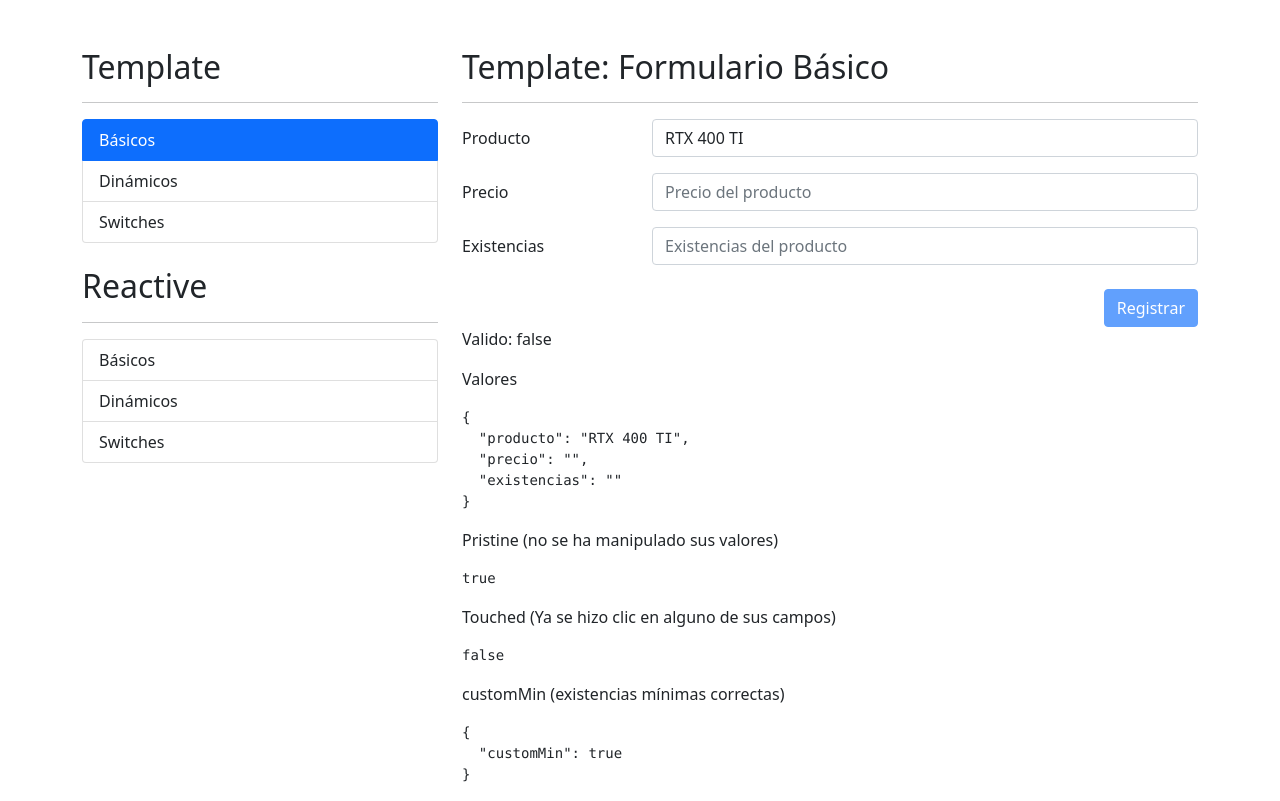
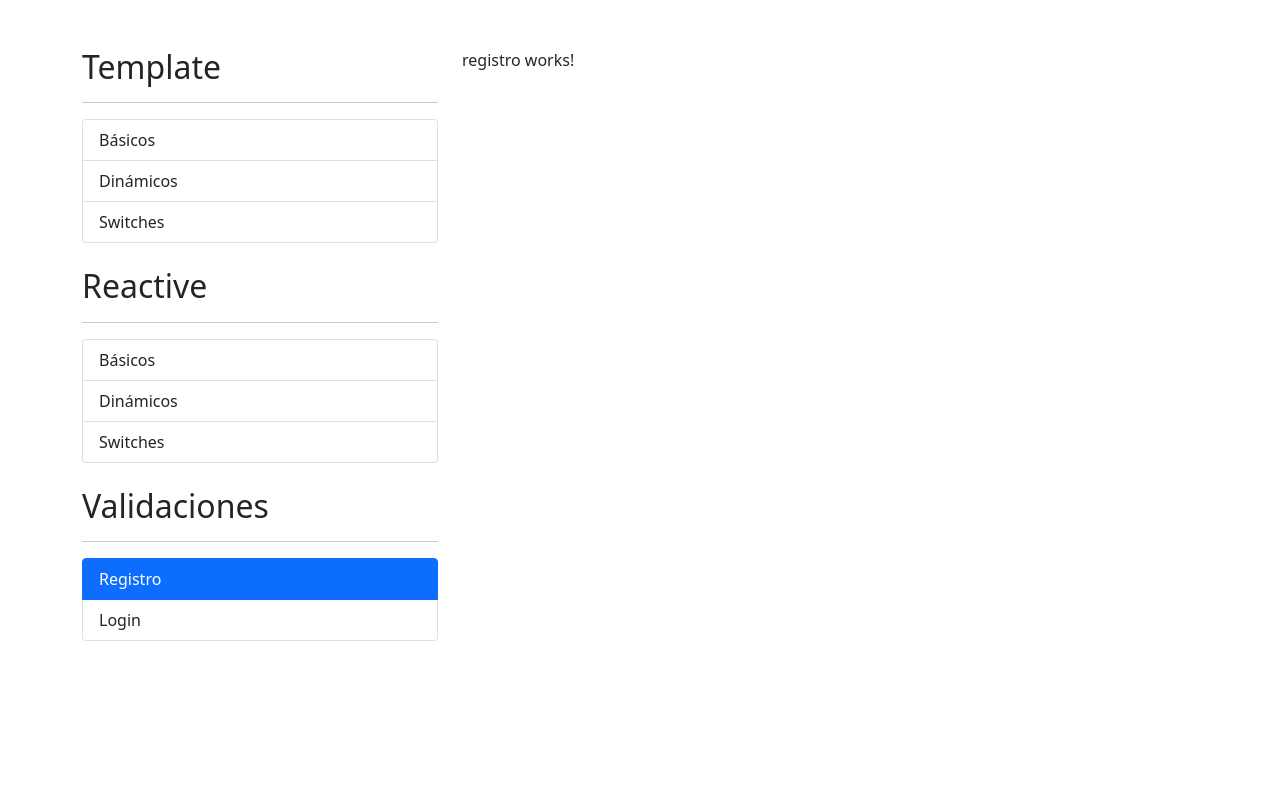
Before and after one commit to alexglzrys/angular-formularios, an Angular app: page /auth/registro in a window 1280 px wide. Before the commit this address led to /template/basicos. Built offline with nearby package versions, Linux system fonts and the light colour scheme.

Commit message:
agregar scaffolding validaciones personalizadas

```diff
--- a/src/app/app-routing.module.ts
+++ b/src/app/app-routing.module.ts
@@ -14,6 +14,10 @@
     loadChildren: () => import('./reactive/reactive.module').then(m => m.ReactiveModule),
   },
   {
+    path: 'auth',
+    loadChildren: () => import('./auth/auth.module').then(m => m.AuthModule),
+  },
+  {
     path: '**',
     redirectTo: 'template/basicos'
   }
--- /dev/null
+++ b/src/app/auth/pages/login/login.component.html
@@ -0,0 +1 @@
+<p>login works!</p>
--- /dev/null
+++ b/src/app/auth/pages/login/login.component.ts
@@ -0,0 +1,15 @@
+import { Component, OnInit } from '@angular/core';
+
+@Component({
+  selector: 'app-login',
+  templateUrl: './login.component.html',
+  styleUrls: ['./login.component.css']
+})
+export class LoginComponent implements OnInit {
+
+  constructor() { }
+
+  ngOnInit(): void {
+  }
+
+}
--- /dev/null
+++ b/src/app/auth/pages/registro/registro.component.html
@@ -0,0 +1 @@
+<p>registro works!</p>
--- /dev/null
+++ b/src/app/auth/pages/registro/registro.component.ts
@@ -0,0 +1,15 @@
+import { Component, OnInit } from '@angular/core';
+
+@Component({
+  selector: 'app-registro',
+  templateUrl: './registro.component.html',
+  styleUrls: ['./registro.component.css']
+})
+export class RegistroComponent implements OnInit {
+
+  constructor() { }
+
+  ngOnInit(): void {
+  }
+
+}
--- a/src/app/shared/sidemenu/sidemenu.component.html
+++ b/src/app/shared/sidemenu/sidemenu.component.html
@@ -7,6 +7,7 @@
       routerLinkActive="active">{{ item.texto }}</li>
 </ul>
 <br class="my-5">
+
 <h2>Reactive</h2>
 <hr>
 <ul class="list-group">
@@ -15,3 +16,13 @@
       [routerLink]="[ item.url ]"
       routerLinkActive="active">{{ item.texto }}</li>
 </ul>
+<br class="my-5">
+
+<h2>Validaciones</h2>
+<hr>
+<ul class="list-group">
+  <li *ngFor="let item of authMenu"
+      class="list-group-item"
+      [routerLink]="[ item.url ]"
+      routerLinkActive="active">{{ item.texto }}</li>
+</ul>
--- a/src/app/shared/sidemenu/sidemenu.component.ts
+++ b/src/app/shared/sidemenu/sidemenu.component.ts
@@ -27,6 +27,12 @@
     { texto: 'Switches', url: '/reactive/switches' }
   ]
 
+  // Menú formularios Validaciones
+  authMenu: MenuI[] = [
+    { texto: 'Registro', url: '/auth/registro' },
+    { texto: 'Login', url: '/auth/login' }
+  ]
+
   constructor() { }
 
   ngOnInit(): void {
```
Also changed, not shown: src/app/auth/auth-routing.module.ts (added, +21 -0 lines), src/app/auth/auth.module.ts (added, +19 -0 lines), src/app/auth/pages/login/login.component.css (added), src/app/auth/pages/registro/registro.component.css (added), 2 other files (tests, documents, lock files or other folders).
